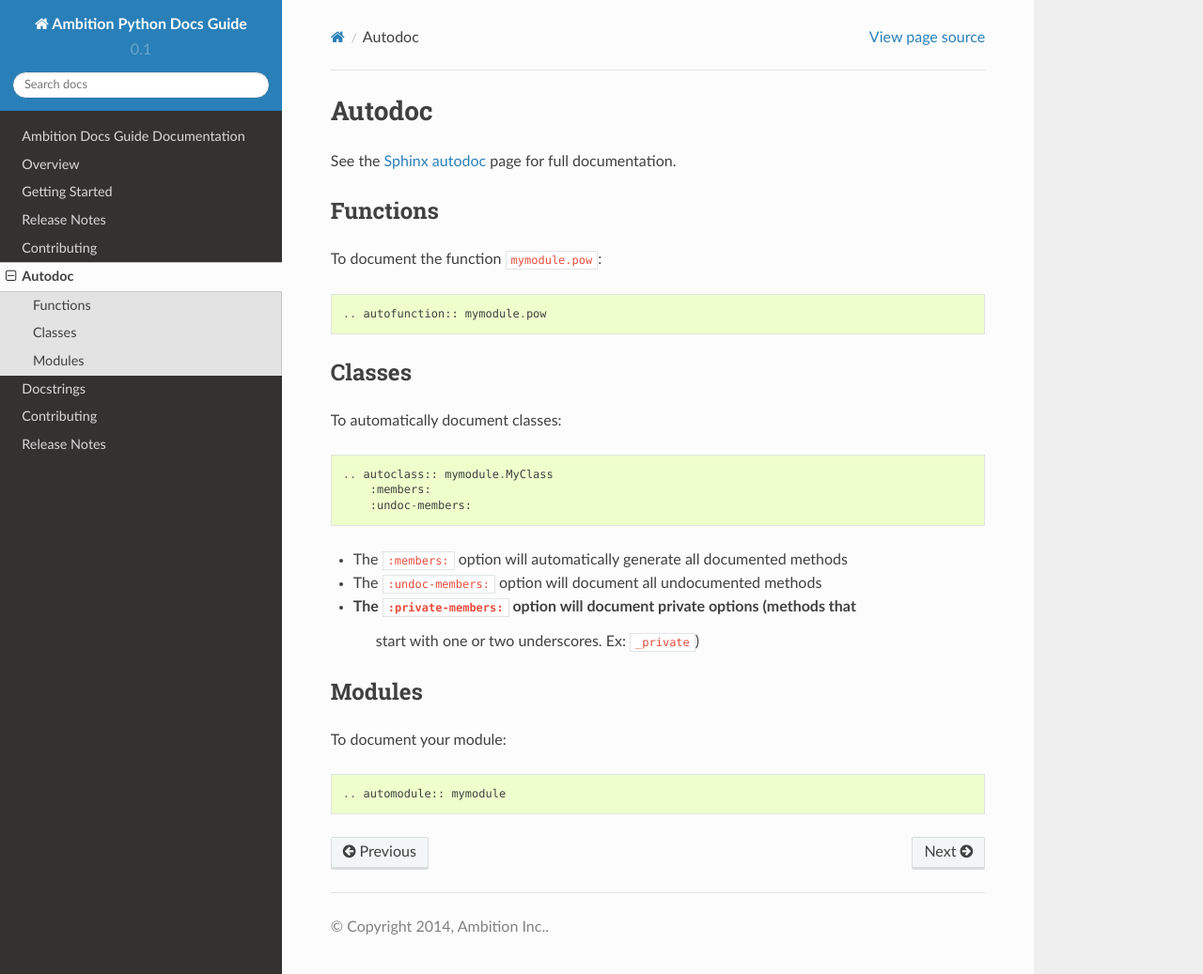
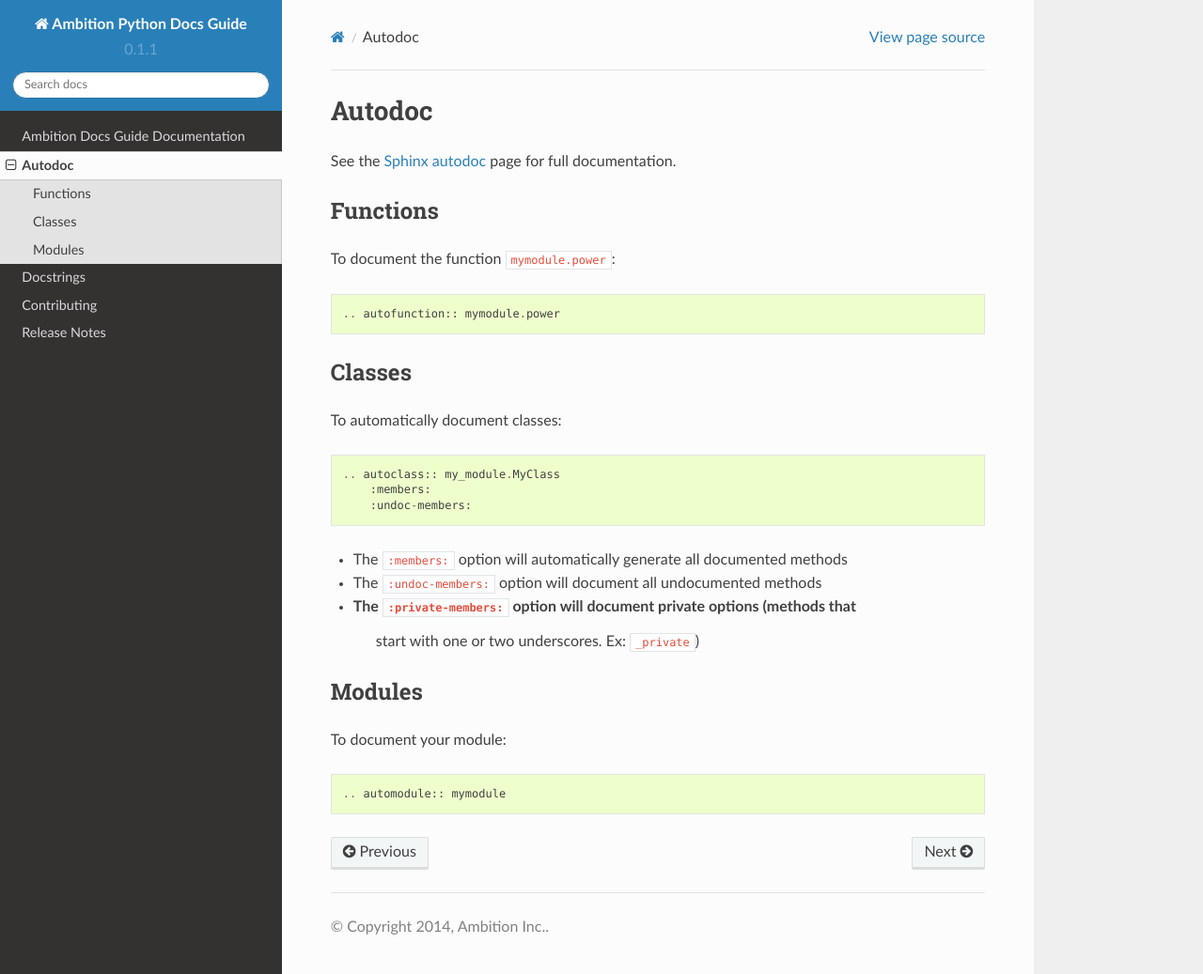
Before and after one commit to ambitioninc/ambition-docs-guide, a Sphinx documentation site: the page built from docs/ref/autodoc.rst, in a window 1280 px wide and 1037 px high. Shown: the whole window at 94% size. Built offline with Sphinx 7.4.7 and the Read the Docs theme 2.0.0, drawn with Linux system fonts in a browser that asks for light colours.

```diff
--- a/docs/conf.py
+++ b/docs/conf.py
@@ -10,7 +10,7 @@ def get_version():
     """
     Extracts the version number from the version.py file.
     """
-    VERSION_FILE = '../version.py'
+    VERSION_FILE = '../my_module/version.py'
     mo = re.search(r'^__version__ = [\'"]([^\'"]*)[\'"]', open(VERSION_FILE, 'rt').read(), re.M)
     if mo:
         return mo.group(1)
--- a/docs/ref/autodoc.rst
+++ b/docs/ref/autodoc.rst
@@ -8,15 +8,15 @@ See the `Sphinx autodoc`_ page for full documentation.
 
 Functions
 ---------
-To document the function ``mymodule.pow``::
+To document the function ``mymodule.power``::
 
-    .. autofunction:: mymodule.pow
+    .. autofunction:: mymodule.power
 
 Classes
 -------
 To automatically document classes::
 
-    .. autoclass:: mymodule.MyClass
+    .. autoclass:: my_module.MyClass
         :members:
         :undoc-members:
 
--- a/docs/release_notes/index.rst
+++ /dev/null
@@ -1,7 +0,0 @@
-Release Notes
-=============
-
-.. toctree::
-   :maxdepth: 1
-
-   v0.1
--- a/docs/release_notes/v0.1.rst
+++ /dev/null
@@ -1,4 +0,0 @@
-ambition-docs-guide v0.1
-========================
-
-This is the initial release of ambition-docs-guide.
--- a/docs/toc.rst
+++ b/docs/toc.rst
@@ -8,4 +8,4 @@ Table of Contents
    ref/autodoc
    ref/docstrings
    contributing
-   release_notes/index
+   release_notes
--- /dev/null
+++ b/my_module/__init__.py
@@ -0,0 +1 @@
+from my_class import power, Resource
--- /dev/null
+++ b/my_module/version.py
@@ -0,0 +1 @@
+__version__ = "0.1.1"
--- a/version.py
+++ /dev/null
@@ -1 +0,0 @@
-__version__ = '0.1'
```
Also changed, not shown: docs/index.rst (+2 -14 lines), docs/ref/docstrings.rst (+28 -4 lines), docs/release_notes.rst (added, +12 -0 lines), setup.py (added, +51 -0 lines), 1 other file.
